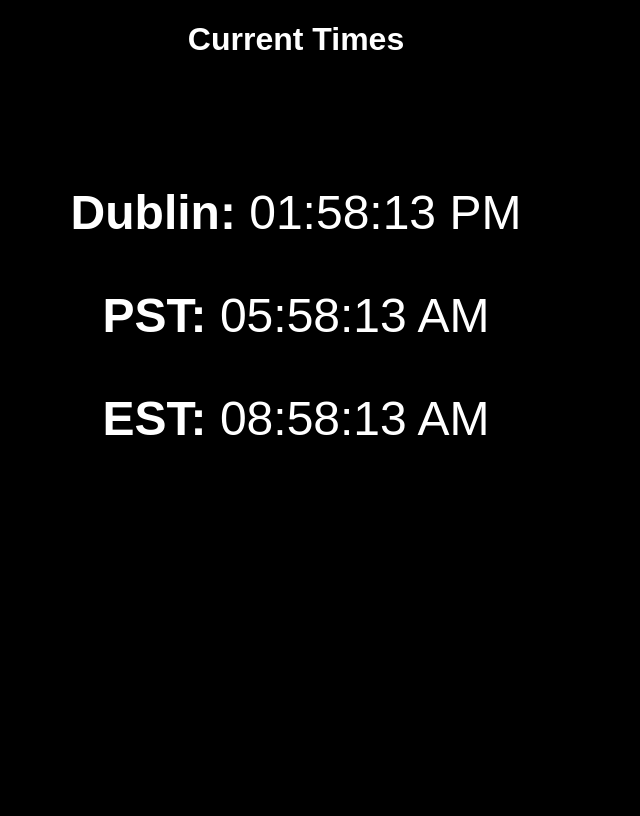
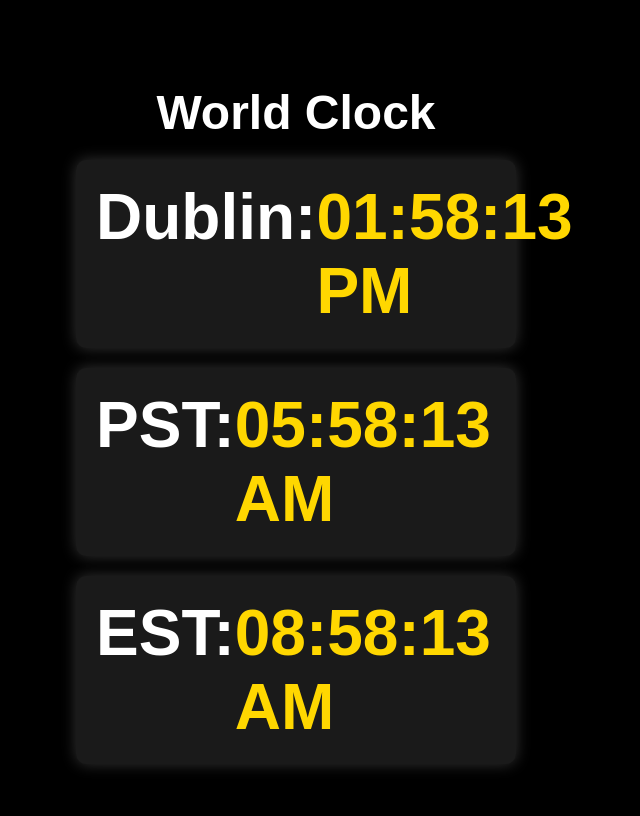
Before and after one commit to darkshinobiN7/TimeZoneTV, a Flask app: page / in a window 1280 px wide. Shown: the whole page, without its empty margins (344-984 px from the left). Before the commit the page ends 435 px from the top, so only its background shows below. Run offline with Flask 3, Linux system fonts and the light colour scheme.

Commit message:
Update index.html

```diff
--- a/templates/index.html
+++ b/templates/index.html
@@ -6,25 +6,55 @@
     <title>Timezone Display</title>
     <style>
         body {
-            font-family: Arial, sans-serif;
-            text-align: center;
+            font-family: "Arial", sans-serif;
             background-color: black;
             color: white;
+            text-align: center;
+            display: flex;
+            justify-content: center;
+            align-items: center;
+            height: 100vh;
+            flex-direction: column;
         }
+
+        h1 {
+            font-size: 3rem;
+            margin-bottom: 20px;
+        }
+
         .time-container {
-            font-size: 3rem;
-            margin-top: 10%;
+            font-size: 4rem;
+            font-weight: bold;
+            display: flex;
+            flex-direction: column;
+            gap: 20px;
         }
+
+        .timezone {
+            padding: 20px;
+            border-radius: 10px;
+            background: rgba(255, 255, 255, 0.1);
+            box-shadow: 0px 0px 15px rgba(255, 255, 255, 0.2);
+            display: flex;
+            justify-content: space-between;
+            width: 400px;
+            text-align: left;
+        }
+
+        .timezone span {
+            color: #FFD700; /* Gold color for readability */
+        }
+
     </style>
 </head>
 <body>
 
-    <h1>Current Times</h1>
+    <h1>World Clock</h1>
 
     <div class="time-container">
-        <p><strong>Dublin:</strong> <span id="dublin">{{ times["Dublin"] }}</span></p>
-        <p><strong>PST:</strong> <span id="pst">{{ times["PST"] }}</span></p>
-        <p><strong>EST:</strong> <span id="est">{{ times["EST"] }}</span></p>
+        <div class="timezone"><strong>Dublin:</strong> <span id="dublin">{{ times["Dublin"] }}</span></div>
+        <div class="timezone"><strong>PST:</strong> <span id="pst">{{ times["PST"] }}</span></div>
+        <div class="timezone"><strong>EST:</strong> <span id="est">{{ times["EST"] }}</span></div>
     </div>
 
     <script>
```
